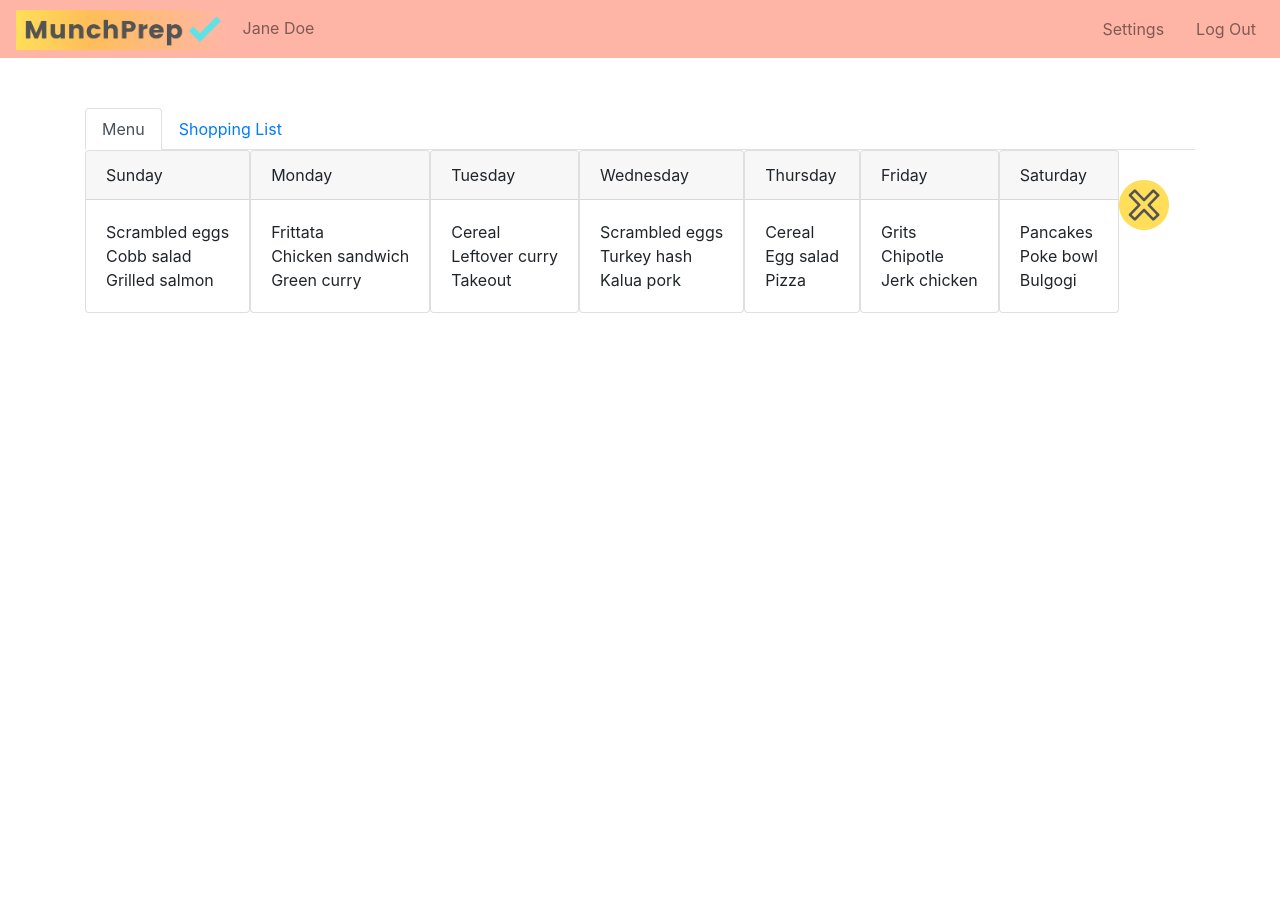
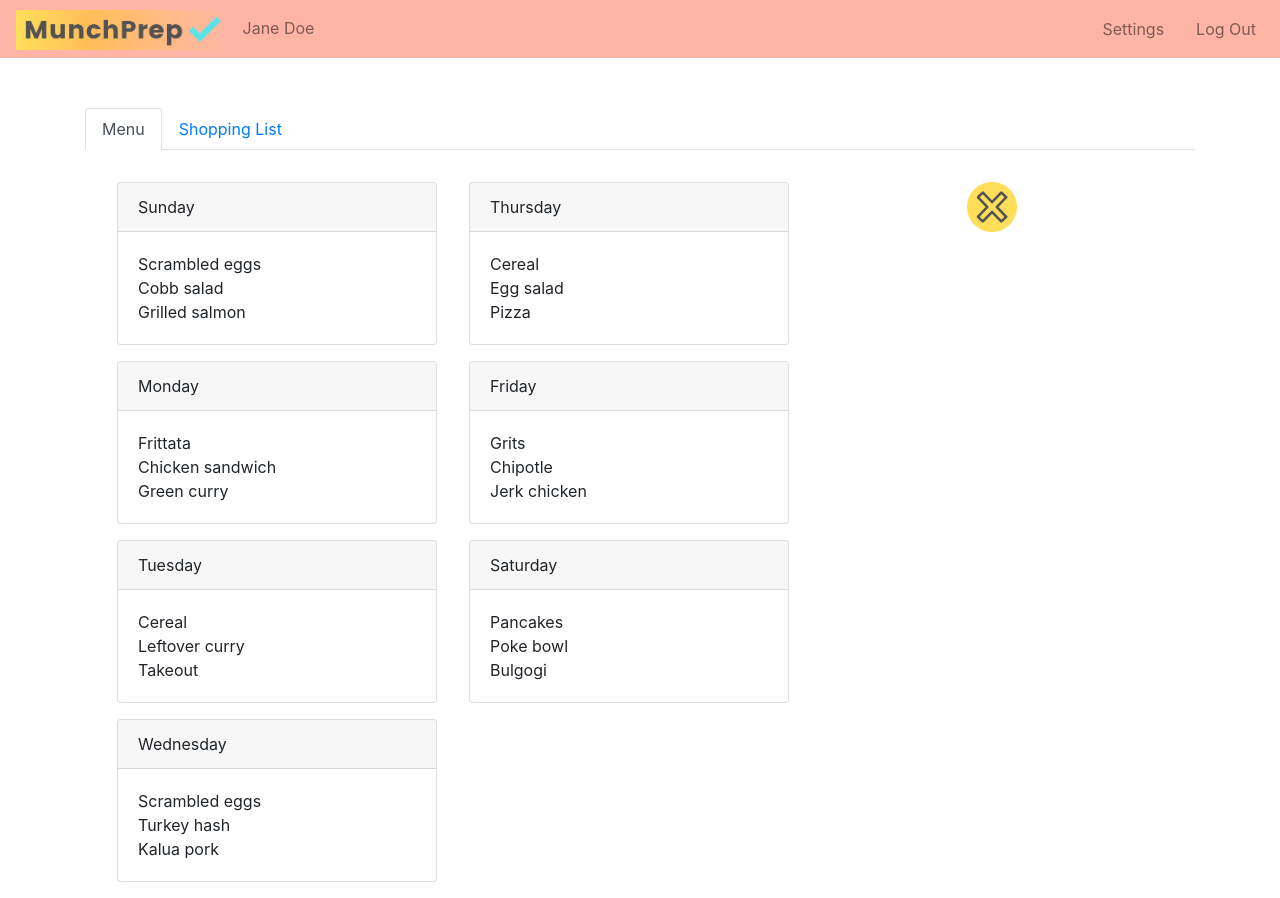
Before and after one commit to schoinh/munchprep-web, a React app: page /#/user-page in a window 1280 px wide. Before the commit the page ends 800 px from the top, so only its background shows below. Built offline with nearby package versions, Linux system fonts and the light colour scheme.

Commit message:
divide days of week to 2 columns

```diff
--- a/src/components/Menu/DayOfWeek.jsx
+++ b/src/components/Menu/DayOfWeek.jsx
@@ -1,10 +1,12 @@
 import React from "react";
 import PropTypes from "prop-types";
-import Form from "react-bootstrap/Form";
 
 function DayOfWeek(props) {
   var dayOfWeekStyles = {
-    float: "left"
+    width: "20em",
+    marginBottom: "1em",
+    marginLeft: "auto",
+    marginRight: "auto"
   };
 
   return (
--- a/src/components/Menu/Menu.jsx
+++ b/src/components/Menu/Menu.jsx
@@ -107,20 +107,47 @@ function Menu() {
 
   let snacks = "Carrots, pistachios";
 
+  var menuStyles = {
+    marginTop: "2em",
+    marginLeft: "auto",
+    marginRight: "auto",
+    display: "block"
+  };
+
+  var column2Styles = {
+    float: "left",
+    marginLeft: "2em",
+    marginRight: "auto"
+  };
+
   var iconXStyles = {
     width: "50px",
-    marginTop: "30px"
+    marginTop: "30px",
+    marginLeft: "auto",
+    marginRight: "auto",
+    display: "block"
   };
 
   return (
-    <div>
-      {Object.keys(menusByDay).map(dayId => {
+    <div style={menuStyles}>
+      <div style={column2Styles}>
+        {Object.keys(menusByDay).filter(dayId => dayId < 5).map(dayId => {
           let day = menusByDay[dayId];
           return <DayOfWeek
             name={day.name}
             meals={day.meals}
             key={dayId} />;
         })}
+      </div>
+      <div style={column2Styles}>
+        {Object.keys(menusByDay).filter(dayId => dayId > 4).map(dayId => {
+          let day = menusByDay[dayId];
+          return <DayOfWeek
+            name={day.name}
+            meals={day.meals}
+            key={dayId} />;
+        })}
+      </div>
       <img src={iconX} style={iconXStyles} />
     </div>
   );
```
Lines whose indentation alone changed are shown as unchanged.
